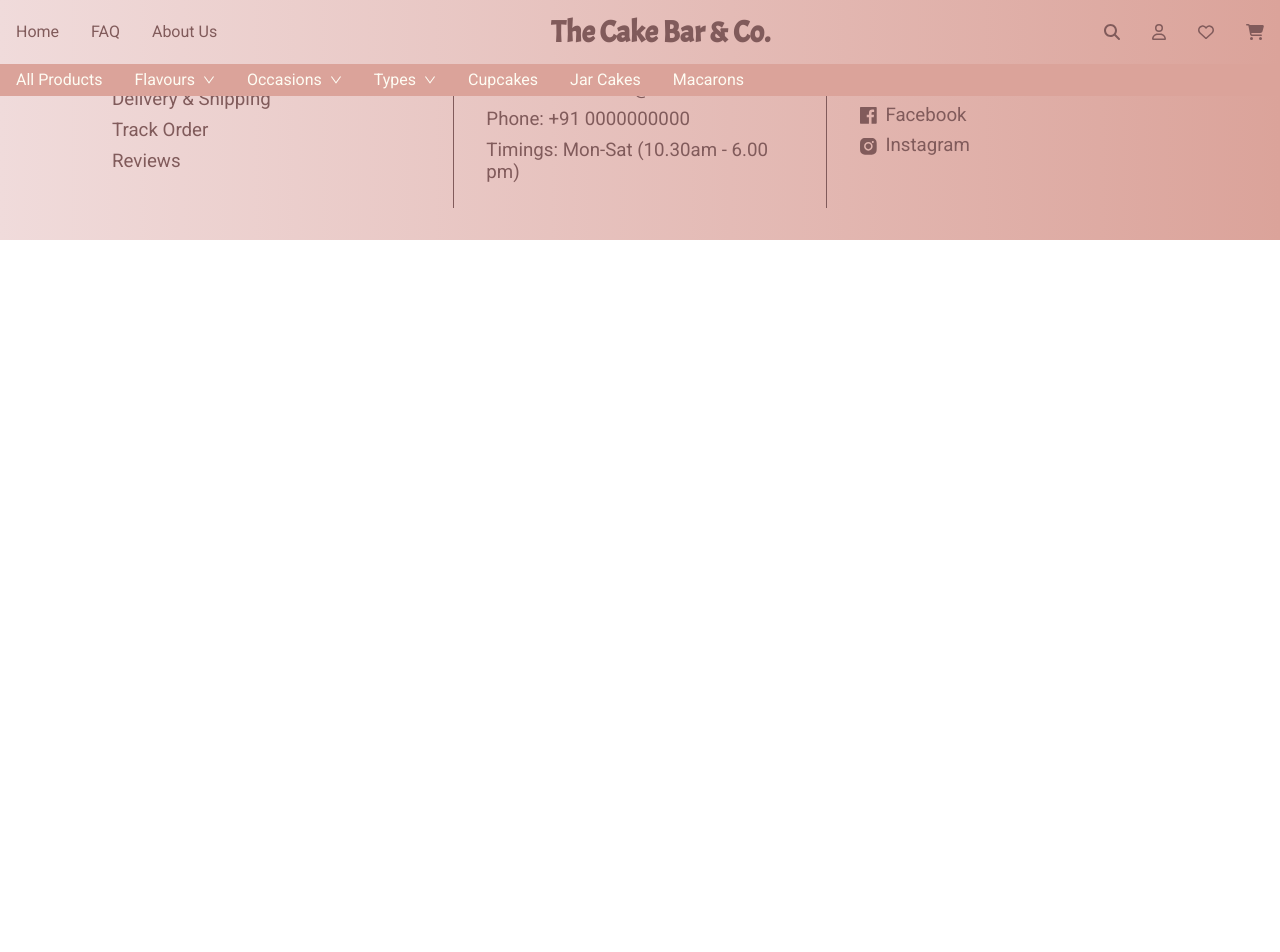
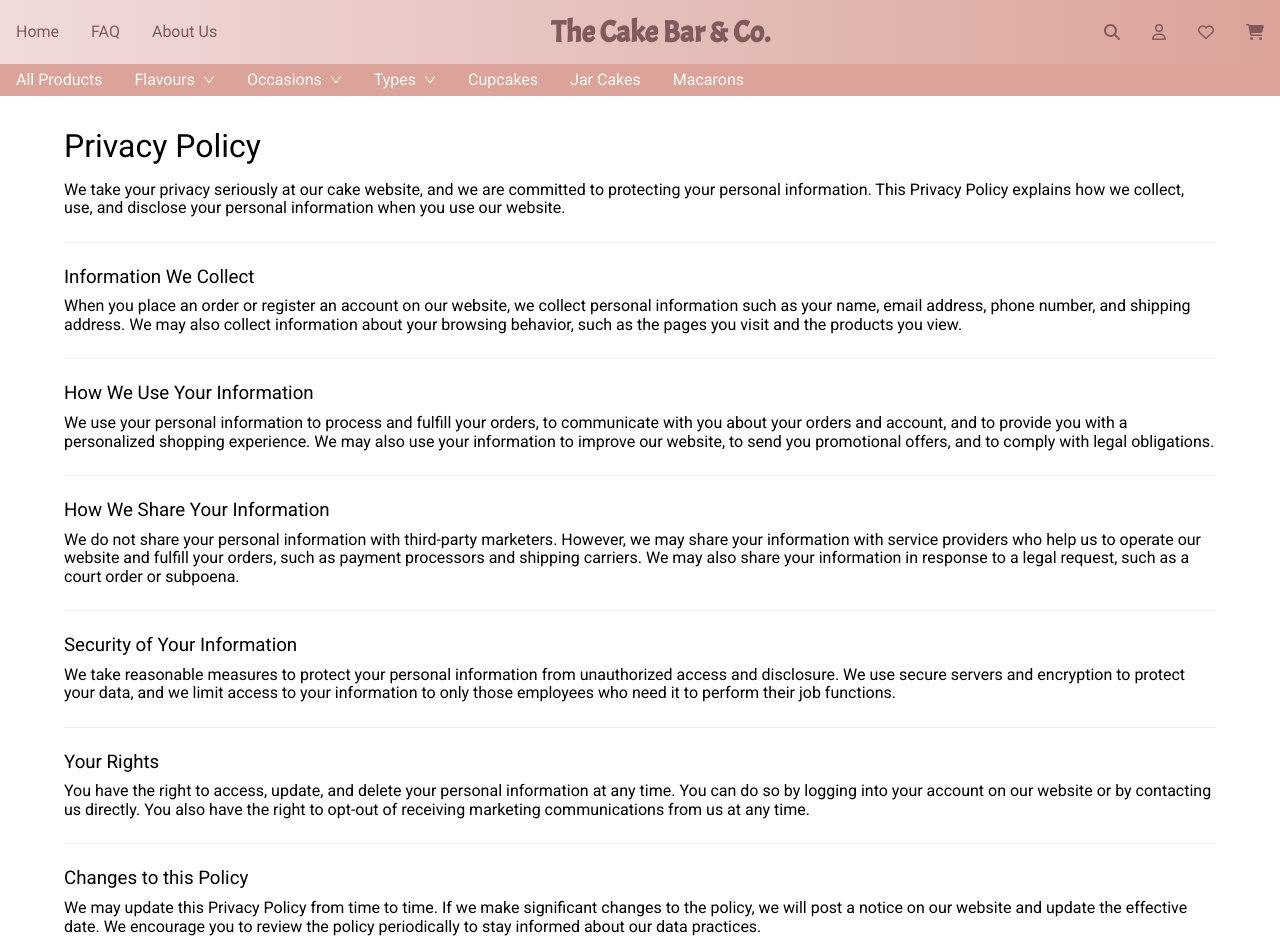
Before and after one commit to BaishaliD/cake-shop, a React (Vite) app: page /privacyPolicy in a window 1280 px wide. Shown: the top 952 px of the page. Before the commit the page ends 800 px from the top, so only its background shows below. Built offline with nearby package versions, Linux system fonts and the light colour scheme.

Commit message:
Privacy policy & faq pages

```diff
--- a/src/App.jsx
+++ b/src/App.jsx
@@ -19,6 +19,8 @@ import AddressPage from "./pages/cart/AddressPage";
 import PaymentPage from "./pages/cart/PaymentPage";
 import Login from "./pages/login/Login.main";
 import Profile from "./pages/profile/Profile.main";
+import Faq from "./pages/Faq";
+import PrivacyPolicy from "./pages/PrivacyPolicy";
 
 function App() {
   const [width] = useWindowSize();
@@ -47,7 +49,8 @@ function App() {
         <Route path="/payment" element={<PaymentPage />} />
         <Route path="/wishlist" element={<Wishlist />} />
         <Route path="/profile" element={<Profile />} />
-        <Route path="/faq" element={<div>FAQ Page </div>} />
+        <Route path="/faq" element={<Faq />} />
+        <Route path="/privacyPolicy" element={<PrivacyPolicy />} />
       </Routes>
       {location.pathname !== "/login" && <Footer />}
     </div>
--- a/src/components/Footer.jsx
+++ b/src/components/Footer.jsx
@@ -1,15 +1,38 @@
 import { FacebookFilled, InstagramFilled } from "@ant-design/icons";
 import { useWindowSize } from "../Hooks";
+import { useNavigate } from "react-router-dom";
 
 export default function Footer() {
   const [width] = useWindowSize();
+  const navigate = useNavigate();
+
   return (
     <div className="bg-hero flex flex-col sm:flex-row justify-center items-center sm:h-60 py-8 lg:px-20 text-accent1">
       <div className="px-4 md:px-8 pb-6 sm:pb-0 w-full sm:w-1/4 md:w-1/3 h-full flex flex-col justify-center">
-        <h3 className="font-normal">FAQs</h3>
-        <h3 className="font-normal">Delivery & Shipping</h3>
-        <h3 className="font-normal">Track Order</h3>
-        <h3 className="font-normal">Reviews</h3>
+        <h3
+          className="font-normal cursor-pointer"
+          onClick={() => navigate("/faq")}
+        >
+          FAQs
+        </h3>
+        <h3
+          className="font-normal cursor-pointer"
+          onClick={() => navigate("/privacyPolicy")}
+        >
+          Privacy Policy
+        </h3>
+        <h3
+          className="font-normal cursor-pointer"
+          onClick={() => navigate("/trackOrder")}
+        >
+          Track Order
+        </h3>
+        <h3
+          className="font-normal cursor-pointer"
+          onClick={() => navigate("/reviews")}
+        >
+          Reviews
+        </h3>
       </div>
       <div
         className={`px-4 md:px-8 py-8 sm:py-0 w-full sm:w-1/2 md:w-1/3 h-full flex flex-col justify-center ${
--- /dev/null
+++ b/src/pages/Faq.jsx
@@ -0,0 +1,89 @@
+import { Collapse } from "antd";
+const { Panel } = Collapse;
+
+export default function Faq() {
+  return (
+    <div className="py-8 px-16 pt-32 bg-secondary1">
+      <Collapse accordion size="large" className="bg-white">
+        <Panel header="What flavors of cake do you offer?" key="1">
+          <p>
+            We offer a wide variety of cake flavors, including chocolate,
+            vanilla, strawberry, butterscotch, red velvet, and more. Please
+            visit our website to see our full selection.
+          </p>
+        </Panel>
+
+        <Panel header="Can I customize my cake order?" key="2">
+          <p>
+            Yes, you can customize your cake order by specifying any special
+            requests, such as adding a personalized message or custom
+            decorations. You can include these details during the checkout
+            process on our website.
+          </p>
+        </Panel>
+
+        <Panel header="How do I place an order for a cake?" key="3">
+          <p>
+            You can place an order for a cake on our website by selecting the
+            cake you want, adding it to your cart, and completing the checkout
+            process. You can also place an order by phone or email.
+          </p>
+        </Panel>
+
+        <Panel header="What is your delivery area?" key="4">
+          <p>
+            We deliver cakes to most cities and towns in India. Please check our
+            website for more information on our delivery area.
+          </p>
+        </Panel>
+
+        <Panel header="Do you offer same-day delivery?" key="5">
+          <p>
+            Yes, we offer same-day delivery in select cities. Please check our
+            website for more information on our delivery options.
+          </p>
+        </Panel>
+
+        <Panel header="Can I track my order?" key="6">
+          <p>
+            Yes, you can track your order on our website by entering your order
+            number and email address. You will receive a confirmation email with
+            a tracking number once your order has been shipped.
+          </p>
+        </Panel>
+
+        <Panel header="What payment methods do you accept?" key="7">
+          <p>
+            We accept various payment methods, including credit cards, debit
+            cards, net banking, and mobile wallets. Please visit our website for
+            more information on our payment options.
+          </p>
+        </Panel>
+
+        <Panel header="What is your cancellation policy?" key="8">
+          <p>
+            You can cancel your order up to 24 hours before the delivery date.
+            Please visit our website for more information on our cancellation
+            policy.
+          </p>
+        </Panel>
+
+        <Panel header="Do you offer eggless cake options?" key="9">
+          <p>
+            Yes, we offer eggless cake options for customers who prefer them.
+            You can select the eggless option when placing your order.
+          </p>
+        </Panel>
+
+        <Panel header="What is your return policy?" key="10">
+          <p>
+            We do not accept returns for food items such as cakes due to hygiene
+            reasons. However, if you have any issues with your order, please
+            contact our customer service team and we will do our best to resolve
+            the issue.
+          </p>
+        </Panel>
+      </Collapse>
+    </div>
+  );
+}
--- /dev/null
+++ b/src/pages/PrivacyPolicy.jsx
@@ -0,0 +1,72 @@
+import { Divider } from "antd";
+
+export default function PrivacyPolicy() {
+  return (
+    <div className="pt-32 px-16">
+      <h1>Privacy Policy</h1>
+      <p>
+        We take your privacy seriously at our cake website, and we are committed
+        to protecting your personal information. This Privacy Policy explains
+        how we collect, use, and disclose your personal information when you use
+        our website.
+      </p>
+      <Divider />
+      <h3>Information We Collect</h3>
+      <p>
+        When you place an order or register an account on our website, we
+        collect personal information such as your name, email address, phone
+        number, and shipping address. We may also collect information about your
+        browsing behavior, such as the pages you visit and the products you
+        view.
+      </p>
+      <Divider />
+      <h3>How We Use Your Information</h3>
+      <p>
+        We use your personal information to process and fulfill your orders, to
+        communicate with you about your orders and account, and to provide you
+        with a personalized shopping experience. We may also use your
+        information to improve our website, to send you promotional offers, and
+        to comply with legal obligations.
+      </p>
+      <Divider />
+      <h3>How We Share Your Information</h3>
+      <p>
+        We do not share your personal information with third-party marketers.
+        However, we may share your information with service providers who help
+        us to operate our website and fulfill your orders, such as payment
+        processors and shipping carriers. We may also share your information in
+        response to a legal request, such as a court order or subpoena.
+      </p>
+      <Divider />
+      <h3>Security of Your Information</h3>
+      <p>
+        We take reasonable measures to protect your personal information from
+        unauthorized access and disclosure. We use secure servers and encryption
+        to protect your data, and we limit access to your information to only
+        those employees who need it to perform their job functions.
+      </p>
+      <Divider />
+      <h3>Your Rights</h3>
+      <p>
+        You have the right to access, update, and delete your personal
+        information at any time. You can do so by logging into your account on
+        our website or by contacting us directly. You also have the right to
+        opt-out of receiving marketing communications from us at any time.
+      </p>
+      <Divider />
+      <h3>Changes to this Policy</h3>
+      <p>
+        We may update this Privacy Policy from time to time. If we make
+        significant changes to the policy, we will post a notice on our website
+        and update the effective date. We encourage you to review the policy
+        periodically to stay informed about our data practices.
+      </p>
+      <Divider />
+      <h3>Contact Us</h3>
+      <p>
+        If you have any questions or concerns about this Privacy Policy or our
+        data practices, please contact us at [insert contact information].
+      </p>
+    </div>
+  );
+}
```
